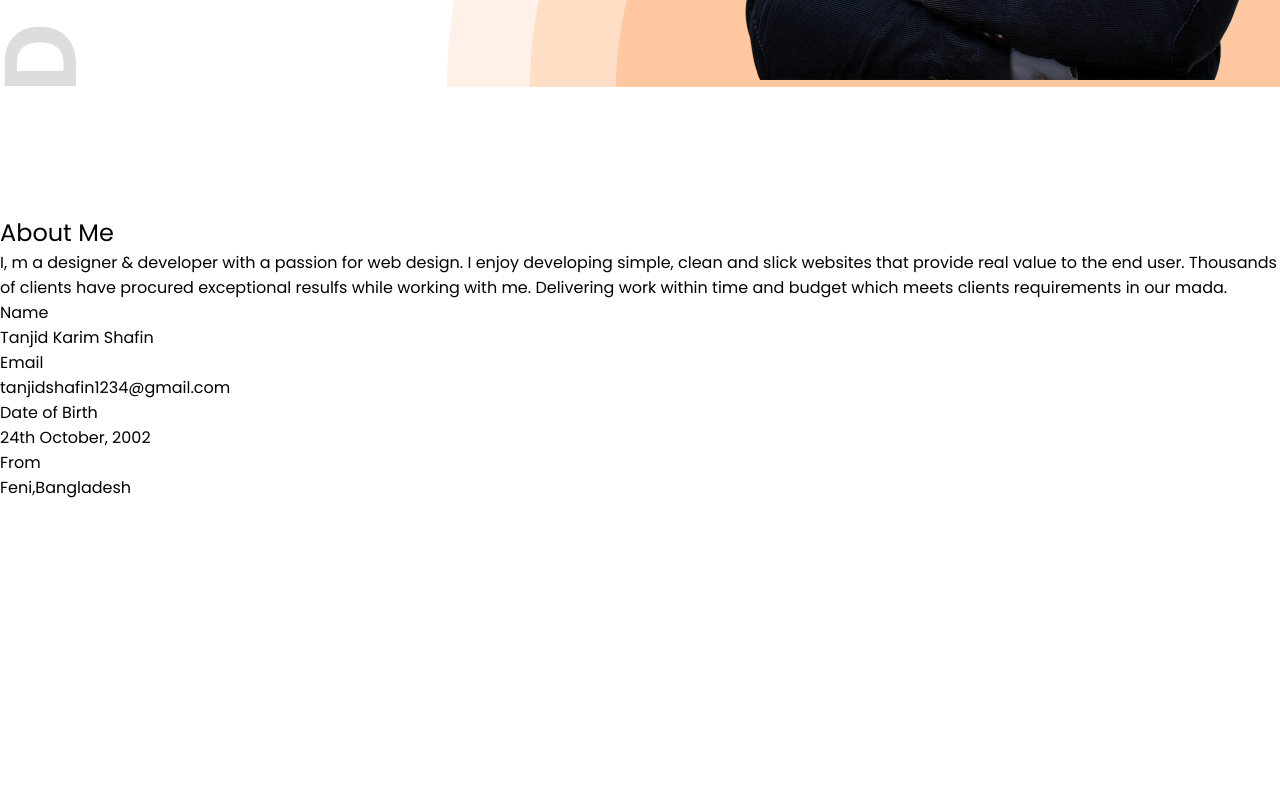
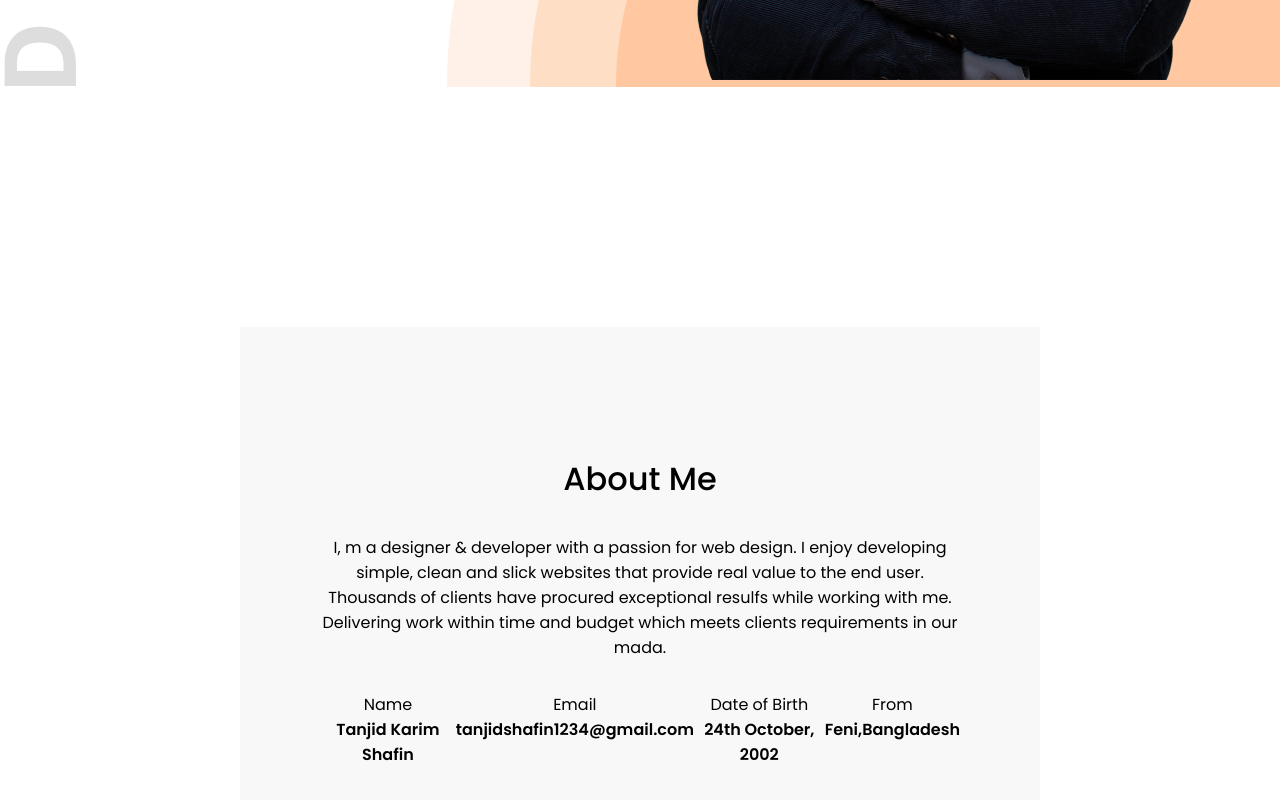
Before and after one commit to Tanjidshafin/basic_html_and_css, a plain HTML site: page index.html in a window 1280 px wide. Shown: the part 892-1692 px from the top of the page. Before the commit the page ends 1392 px from the top, so only its background shows below. Drawn offline with Linux system fonts and the light colour scheme.

Commit message:
info section done

```diff
--- a/index.html
+++ b/index.html
@@ -47,29 +47,30 @@
             </div>
         </div>
     </section>
-    <section class="secon">
-        <div>
-            <h1>About Me</h1>
-            <p>I, m a designer & developer with a passion for web design. I enjoy developing simple, clean and slick
+    <section class="second_section_align">
+        <div class="second_content_align">
+            <h1 class="info_title">About Me</h1>
+            <p class="info_description">I, m a designer & developer with a passion for web design. I enjoy developing
+                simple, clean and slick
                 websites that provide real value to the end user. Thousands of clients have procured exceptional resulfs
                 while working with me. Delivering work within time and budget which meets clients requirements in our
                 mada.</p>
-            <div>
+            <div class="info_align">
                 <div>
                     <p>Name</p>
-                    <p>Tanjid Karim Shafin</p>
+                    <p style="font-weight: 600;">Tanjid Karim Shafin</p>
                 </div>
                 <div>
                     <p>Email</p>
-                    <p>tanjidshafin1234@gmail.com</p>
+                    <p style="font-weight: 600;">tanjidshafin1234@gmail.com</p>
                 </div>
                 <div>
                     <p>Date of Birth</p>
-                    <p>24th October, 2002</p>
+                    <p style="font-weight: 600;">24th October, 2002</p>
                 </div>
                 <div>
                     <p>From</p>
-                    <p>Feni,Bangladesh</p>
+                    <p style="font-weight: 600;">Feni,Bangladesh</p>
                 </div>
             </div>
         </div>
--- a/style.css
+++ b/style.css
@@ -74,7 +74,9 @@ ul li {
 .first_section_alignment {
     display: flex;
     align-items: center;
-    margin-left: 7rem;
+    margin: 0 auto;
+    max-width: 1200px;
+    padding: 0 3rem;
 }
 .banner_first_line{
     font-size: 3rem;
@@ -91,3 +93,26 @@ margin-bottom: 1rem ;
 margin-right: 3rem;
 
 }
+
+/* header page done */
+
+.second_section_align{
+    background-color:  #F8F8F8;
+    margin: 15rem;
+}
+.second_content_align{
+    text-align: center;
+    padding: 8rem 5rem;
+}
+.info_align{
+    display: flex;
+    justify-content: space-between;
+}
+.info_title{
+    margin-bottom: 2rem;
+    font-size: 2rem;
+    font-weight: 500;
+}
+.info_description{
+    margin-bottom: 2rem;
+}
```
